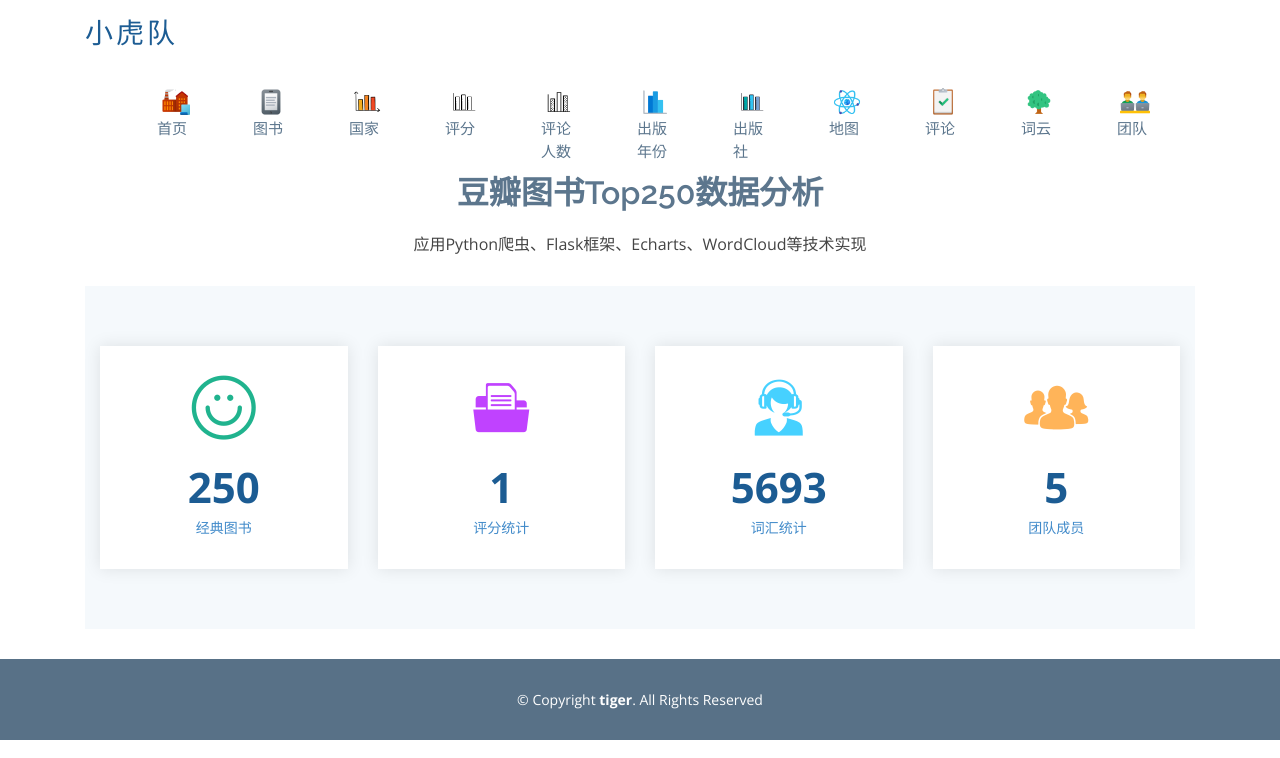
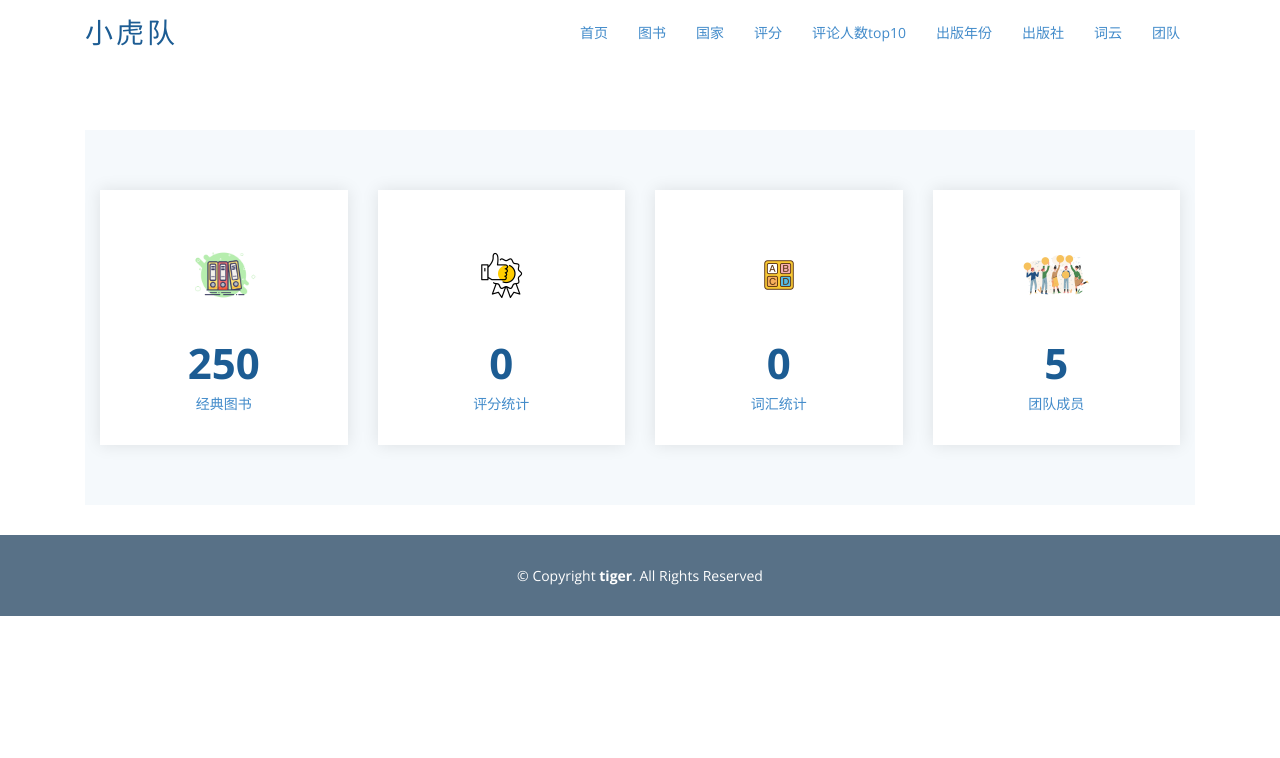
Before and after one commit to xj233233/-, a Flask app: page / in a window 1280 px wide. Shown: the top 758 px of the page. Run offline with Flask 3, Linux system fonts and the light colour scheme; some libraries are stand-ins or nearby versions.

Commit message:
更改index主页图片

```diff
--- a/templates/index.html
+++ b/templates/index.html
@@ -42,54 +42,18 @@
         <!-- <a href="temp.html"><img src="static/assets/img/logo.png" alt="" class="img-fluid"></a>-->
       </div>
 
-      <nav class="nav-menu float-right">
+      <nav class="nav-menu float-right d-none d-lg-block">
         <ul>
-            <div class="daohang" id="nav">
-        <a href="/index" class="dh" >
-            <img src="../static/assets/img/6.png" style="width: 30px; height: 30px">
-            <li class="focus"><p>首页</p></li>
-        </a>
-        <a href="/book" class="dh">
-            <img src="../static/assets/img/11.png" style="width: 30px; height: 30px">
-            <li class="focus"><p>图书</p></li>
-        </a>
-        <a href="/country" class="dh">
-            <img src="../static/assets/img/1.png" style="width: 30px;height: 30px">
-            <li class="focus"><p>国家</p></li>
-        </a>
-        <a href="score.html" class="dh">
-            <img src="../static/assets/img/5.png" style="width: 30px; height: 30px">
-            <li class="focus"><p>评分</p></li>
-        </a>
-        <a href="/peopletop10" class="dh">
-            <img src="../static/assets/img/3.png" style="width: 30px; height: 30px">
-            <li class="focus"><p>评论人数</p></li>
-        </a>
-        <a href="/presstime" class="dh">
-            <img src="../static/assets/img/2.png" style="width: 30px; height: 30px">
-            <li class="focus"><p>出版年份</p></li>
-        </a>
-          <a href="/publisher" class="dh">
-            <img src="../static/assets/img/4.png" style="width: 30px; height: 30px">
-              <li class="focus"><p>出版社</p></li>
-        </a>
-        <a href="/map" class="dh">
-            <img src="../static/assets/img/7.png" style="width: 30px;height: 30px">
-            <li class="focus"><p>地图</p></li>
-        </a>
-        <a href="people" class="dh">
-            <img src="../static/assets/img/8.png" style="width: 30px; height: 30px">
-            <li class="focus"><p>评论</p></li>
-        </a>
-        <a href="/word" class="dh">
-            <img src="../static/assets/img/9.png" style="width: 30px; height: 30px">
-            <li class="focus"><p>词云</p></li>
-        </a>
-        <a href="/team" class="dh">
-            <img src="../static/assets/img/10.png" style="width: 30px; height: 30px">
-            <li class="focus"><p>团队</p></li>
-        </a>
-            </div>
+
+          <li class="focus"><a href="/index">首页<i class="la la-angle-down"></i></a></li>
+          <li class="focus"><a href="/book">图书<i class="la la-angle-down"></i></a></li>
+          <li class="focus"><a href="/country">国家<i class="la la-angle-down"></i></a></li>
+          <li class="focus"><a href="/score">评分<i class="la la-angle-down"></i></a></li>
+          <li class="focus"><a href="/peopletop10">评论人数top10<i class="la la-angle-down"></i></a></li>
+          <li class="focus"><a href="/presstime">出版年份<i class="la la-angle-down"></i></a></li>
+          <li class="focus"><a href="/publisher">出版社<i class="la la-angle-down"></i></a></li>
+          <li class="focus"><a href="/word">词云<i class="la la-angle-down"></i></a></li>
+          <li class="focus"><a href="/team">团队<i class="la la-angle-down"></i></a></li>
         </ul>
       </nav><!-- .nav-menu -->
 
@@ -100,10 +64,10 @@
     <section id="team" class="team">
       <div class="container">
 
-        <div class="section-title">
-          <h2>豆瓣图书Top250数据分析</h2>
-          <p>应用Python爬虫、Flask框架、Echarts、WordCloud等技术实现</p>
-        </div>
+{#        <div class="section-title" >#}
+{#          <h2>豆瓣图书Top250数据分析</h2>#}
+{#          <p>应用Python爬虫、Flask框架、Echarts、WordCloud等技术实现</p>#}
+{#        </div>#}
 
         <!-- ======= Counts Section ======= -->
     <section class="counts section-bg">
@@ -112,9 +76,11 @@
         <div class="row">
 
           <div class="col-lg-3 col-md-6 text-center" data-aos="fade-up">
-              <a href="/tushu">
+              <a href="/book">
             <div class="count-box">
-              <i class="icofont-simple-smile" style="color: #20b38e;"></i>
+{#              <i class="icofont-simple-smile" style="color: #20b38e;"></i>#}
+                <i><img src="../static/assets/img/书籍.png" alt="" height="50">
+                </i>
               <span data-toggle="counter-up">250</span>
               <p>经典图书</p>
             </div>
@@ -124,8 +90,10 @@
           <div class="col-lg-3 col-md-6 text-center" data-aos="fade-up" data-aos-delay="200">
               <a href="/score">
             <div class="count-box">
-              <i class="icofont-document-folder" style="color: #c042ff;"></i>
-              <span data-toggle="counter-up">1</span>
+{#              <i class="icofont-document-folder" style="color: #c042ff;"></i>#}
+                <i><img src="../static/assets/img/评分.png" alt="" height="50">
+                </i>
+              <span data-toggle="counter-up">敬请期待</span>
               <p>评分统计</p>
             </div>
               </a>
@@ -134,8 +102,11 @@
           <div class="col-lg-3 col-md-6 text-center" data-aos="fade-up" data-aos-delay="400">
              <a href="/word">
                 <div class="count-box">
-                 <i class="icofont-live-support" style="color: #46d1ff;"></i>
-                <span data-toggle="counter-up">5693</span>
+{#                 <i class="icofont-live-support" style="color: #46d1ff;"></i>#}
+
+                <i><img src="../static/assets/img/英语.png" alt="" height="50">
+                </i>
+                <span data-toggle="counter-up">敬请期待</span>
                  <p>词汇统计</p>
                 </div>
              </a>
@@ -144,7 +115,9 @@
           <div class="col-lg-3 col-md-6 text-center" data-aos="fade-up" data-aos-delay="600">
             <a href="/team">
             <div class="count-box">
-              <i class="icofont-users-alt-5" style="color: #ffb459;"></i>
+{#              <i class="icofont-users-alt-5" style="color: #ffb459;"></i>#}
+                <i><img src="../static/assets/img/Teamwork.png" alt="" height="50">
+                </i>
               <span data-toggle="counter-up">5</span>
               <p>团队成员</p>
             </div>
```
Also changed, not shown: static/assets/img/Teamwork.png (added), static/assets/img/书籍.png (added), static/assets/img/英语.png (added), static/assets/img/评分.png (added).
